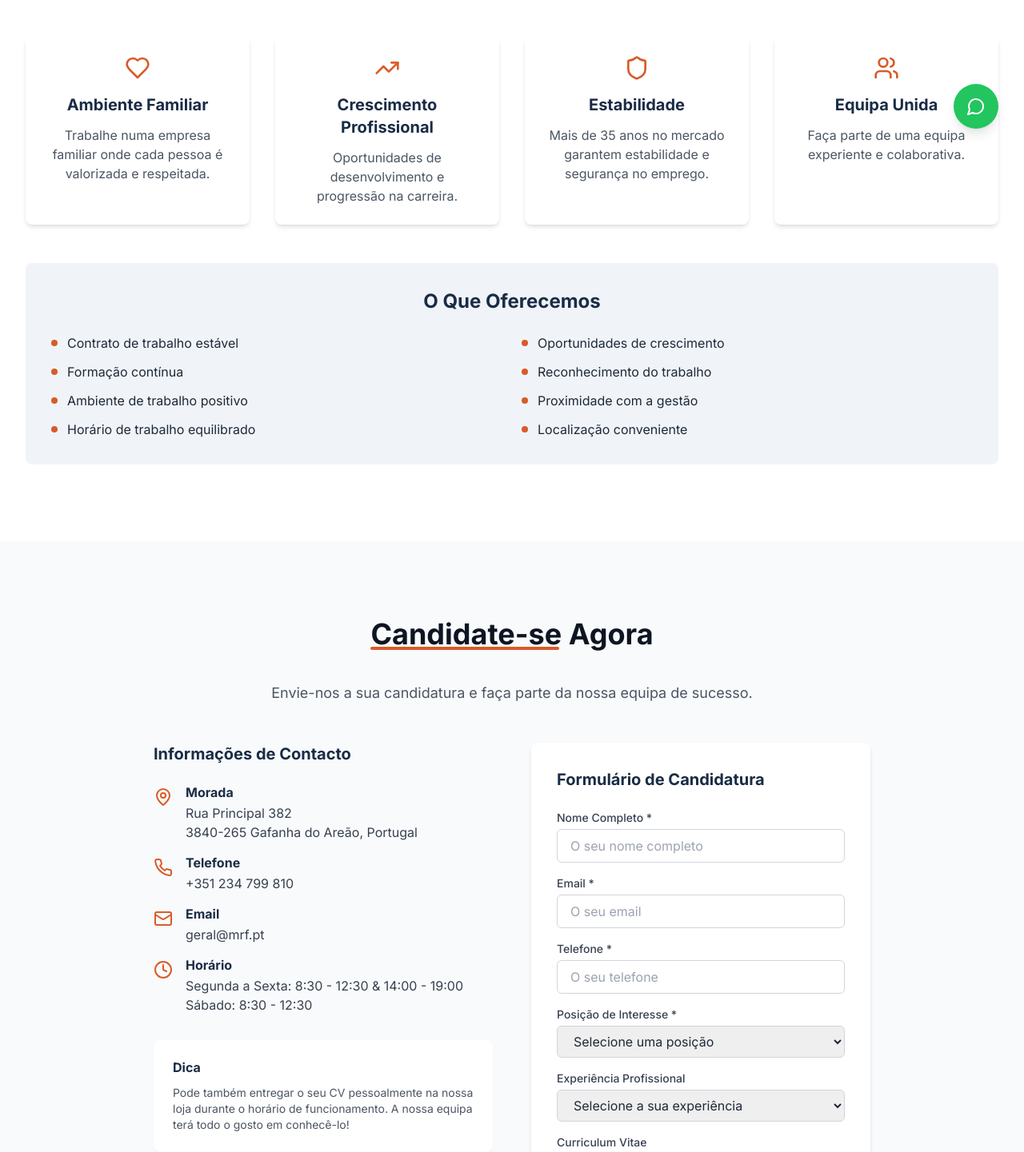
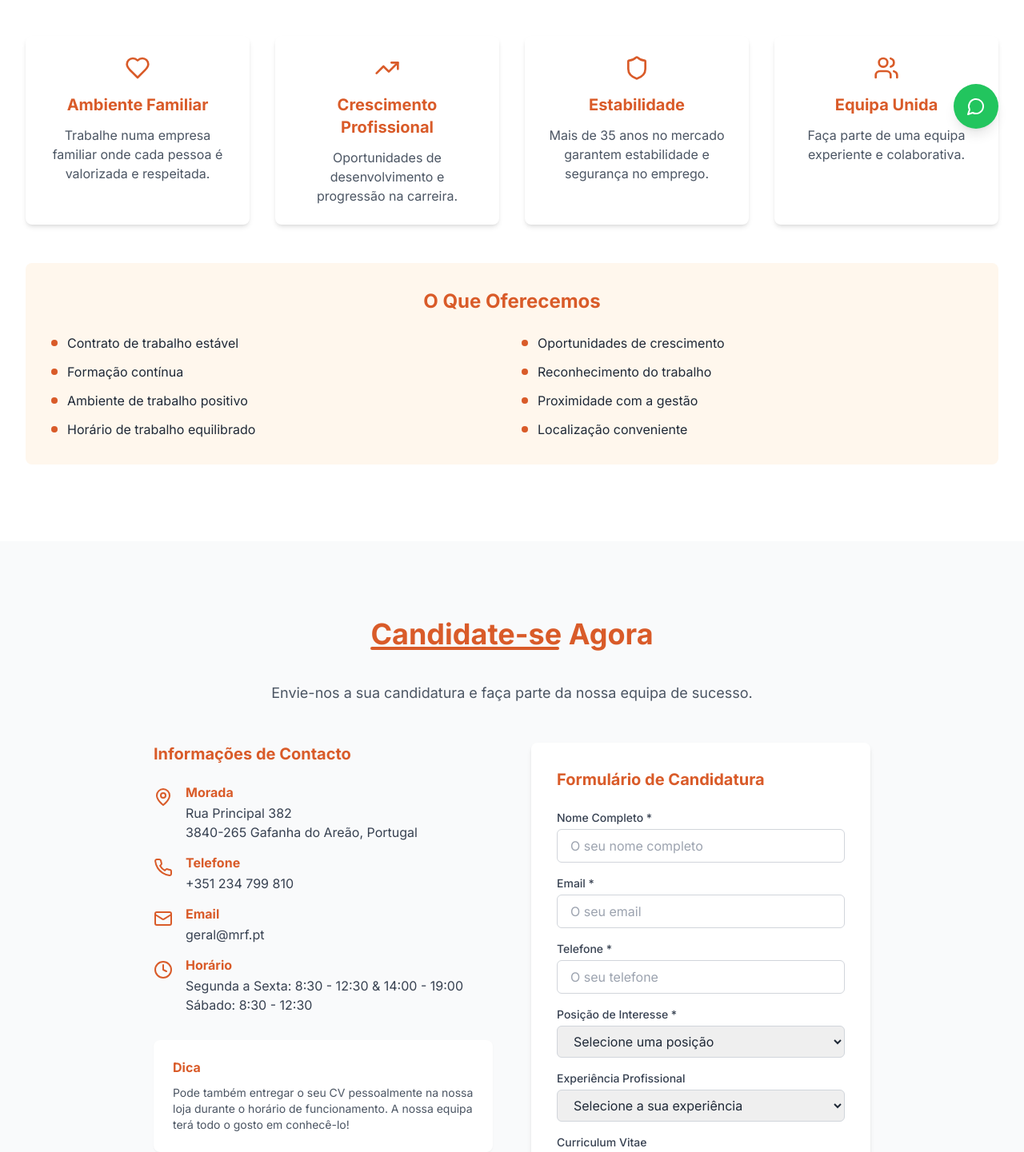
Before and after one commit to JoaoPereirinha/sitemrf, a React (Vite) app: page /carreiras in a window 1280 px wide. Shown: the part 607-2048 px from the top of the page at 80% size. Built offline with nearby package versions, Linux system fonts and the light colour scheme.

Commit message:
Change navy blue to orange throughout the application

```diff
--- a/src/components/AboutUs.tsx
+++ b/src/components/AboutUs.tsx
@@ -23,25 +23,25 @@ const AboutUs: React.FC = () => {
           <div className="grid grid-cols-2 gap-6">
             <div className="card p-6 group hover:-translate-y-2 transition-transform duration-300">
               <Building2 className="w-12 h-12 text-[#D95B29] mb-4 group-hover:scale-110 transition-transform" />
-              <h3 className="text-xl font-semibold mb-2">As Nossas Instalações</h3>
+              <h3 className="text-xl font-semibold mb-2 text-[#D95B29]">As Nossas Instalações</h3>
               <p className="text-gray-600">400m² de exposição, 900m² de drogaria e 6000m² de armazém para melhor servir os nossos clientes.</p>
             </div>
 
             <div className="card p-6 group hover:-translate-y-2 transition-transform duration-300">
               <Users className="w-12 h-12 text-[#D95B29] mb-4 group-hover:scale-110 transition-transform" />
-              <h3 className="text-xl font-semibold mb-2">Equipa Qualificada</h3>
+              <h3 className="text-xl font-semibold mb-2 text-[#D95B29]">Equipa Qualificada</h3>
               <p className="text-gray-600">Profissionais com experiência no sector da construção.</p>
             </div>
 
             <div className="card p-6 group hover:-translate-y-2 transition-transform duration-300">
               <Award className="w-12 h-12 text-[#D95B29] mb-4 group-hover:scale-110 transition-transform" />
-              <h3 className="text-xl font-semibold mb-2">Qualidade Garantida</h3>
+              <h3 className="text-xl font-semibold mb-2 text-[#D95B29]">Qualidade Garantida</h3>
               <p className="text-gray-600">Trabalhamos apenas com as melhores marcas e produtos certificados.</p>
             </div>
 
             <div className="card p-6 group hover:-translate-y-2 transition-transform duration-300">
               <Clock className="w-12 h-12 text-[#D95B29] mb-4 group-hover:scale-110 transition-transform" />
-              <h3 className="text-xl font-semibold mb-2">35+ Anos de Experiência</h3>
+              <h3 className="text-xl font-semibold mb-2 text-[#D95B29]">35+ Anos de Experiência</h3>
               <p className="text-gray-600">Mais de três décadas dedicadas ao sector da construção.</p>
             </div>
           </div>
--- a/src/components/Brands.tsx
+++ b/src/components/Brands.tsx
@@ -96,7 +96,7 @@ const Brands: React.FC = () => {
                     </div>
                   </div>
                   <div className="p-4">
-                    <h3 className="text-xl font-semibold mb-2 text-navy-800">{brand.name}</h3>
+                    <h3 className="text-xl font-semibold mb-2 text-[#D95B29]">{brand.name}</h3>
                     <p className="text-gray-600">{brand.description}</p>
                   </div>
                 </a>
--- a/src/components/Products.tsx
+++ b/src/components/Products.tsx
@@ -171,7 +171,7 @@ const Products: React.FC = () => {
               >
                 <div className="flex items-center gap-3 mb-4">
                   {category.icon}
-                  <h3 className="text-lg font-semibold text-navy-800 group-hover:text-[#D95B29] transition-colors duration-300">
+                  <h3 className="text-lg font-semibold text-[#D95B29] group-hover:text-orange-600 transition-colors duration-300">
                     {category.title}
                   </h3>
                 </div>
--- a/src/index.css
+++ b/src/index.css
@@ -12,7 +12,7 @@
   }
 
   h1, h2, h3, h4, h5, h6 {
-    @apply font-semibold text-navy-900 leading-tight;
+    @apply font-semibold text-[#D95B29] leading-tight;
   }
 }
 
@@ -22,7 +22,7 @@
   }
 
   .nav-link {
-    @apply px-3 py-2 text-navy-700 hover:text-[#D95B29] transition-colors duration-300;
+    @apply px-3 py-2 text-[#D95B29] hover:text-orange-600 transition-colors duration-300;
   }
 
   .nav-link-active {
@@ -30,7 +30,7 @@
   }
 
   .section-title {
-    @apply text-3xl md:text-4xl font-bold mb-6 text-navy-900 relative inline-block;
+    @apply text-3xl md:text-4xl font-bold mb-6 text-[#D95B29] relative inline-block;
   }
 
   .section-title::after {
@@ -47,7 +47,7 @@
   }
 
   .btn-secondary {
-    @apply bg-navy-600 hover:bg-navy-700 text-white font-medium py-2 px-6 rounded-md transition-colors duration-300;
+    @apply bg-[#D95B29] hover:bg-orange-600 text-white font-medium py-2 px-6 rounded-md transition-colors duration-300;
   }
 
   .card {
--- a/src/pages/Careers.tsx
+++ b/src/pages/Careers.tsx
@@ -120,7 +120,7 @@ const Careers: React.FC = () => {
       <Navbar />
       <main className="pt-24">
         {/* Hero Section */}
-        <section className="section-padding bg-navy-900 text-white">
+        <section className="section-padding bg-[#D95B29] text-white">
           <div className="container-custom">
             <div className="max-w-4xl mx-auto text-center">
               <h1 className="text-4xl md:text-5xl font-bold mb-6">
@@ -159,14 +159,14 @@ const Careers: React.FC = () => {
                   <div className="flex justify-center mb-4 group-hover:scale-110 transition-transform">
                     {benefit.icon}
                   </div>
-                  <h3 className="text-xl font-semibold mb-3 text-navy-800">{benefit.title}</h3>
+                  <h3 className="text-xl font-semibold mb-3 text-[#D95B29]">{benefit.title}</h3>
                   <p className="text-gray-600">{benefit.description}</p>
                 </div>
               ))}
             </div>
 
-            <div className="bg-navy-50 rounded-lg p-8">
-              <h3 className="text-2xl font-semibold mb-6 text-navy-800 text-center">O Que Oferecemos</h3>
+            <div className="bg-orange-50 rounded-lg p-8">
+              <h3 className="text-2xl font-semibold mb-6 text-[#D95B29] text-center">O Que Oferecemos</h3>
               <div className="grid md:grid-cols-2 gap-6">
                 <ul className="space-y-3">
                   <li className="flex items-center gap-3">
@@ -224,12 +224,12 @@ const Careers: React.FC = () => {
                 {/* Contact Info */}
                 <div className="space-y-8">
                   <div>
-                    <h3 className="text-xl font-semibold mb-6 text-navy-800">Informações de Contacto</h3>
+                    <h3 className="text-xl font-semibold mb-6 text-[#D95B29]">Informações de Contacto</h3>
                     <div className="space-y-4">
                       <div className="flex items-start">
                         <MapPin className="w-6 h-6 text-[#D95B29] mr-4 mt-1 flex-shrink-0" />
                         <div>
-                          <h4 className="font-semibold text-navy-800 mb-1">Morada</h4>
+                          <h4 className="font-semibold text-[#D95B29] mb-1">Morada</h4>
                           <p className="text-gray-700">Rua Principal 382<br />3840-265 Gafanha do Areão, Portugal</p>
                         </div>
                       </div>
@@ -237,7 +237,7 @@ const Careers: React.FC = () => {
                       <div className="flex items-start">
                         <Phone className="w-6 h-6 text-[#D95B29] mr-4 mt-1 flex-shrink-0" />
                         <div>
-                          <h4 className="font-semibold text-navy-800 mb-1">Telefone</h4>
+                          <h4 className="font-semibold text-[#D95B29] mb-1">Telefone</h4>
                           <p className="text-gray-700">+351 234 799 810</p>
                         </div>
                       </div>
@@ -245,7 +245,7 @@ const Careers: React.FC = () => {
                       <div className="flex items-start">
                         <Mail className="w-6 h-6 text-[#D95B29] mr-4 mt-1 flex-shrink-0" />
                         <div>
-                          <h4 className="font-semibold text-navy-800 mb-1">Email</h4>
+                          <h4 className="font-semibold text-[#D95B29] mb-1">Email</h4>
                           <p className="text-gray-700">geral@mrf.pt</p>
                         </div>
                       </div>
@@ -253,7 +253,7 @@ const Careers: React.FC = () => {
                       <div className="flex items-start">
                         <Clock className="w-6 h-6 text-[#D95B29] mr-4 mt-1 flex-shrink-0" />
                         <div>
-                          <h4 className="font-semibold text-navy-800 mb-1">Horário</h4>
+                          <h4 className="font-semibold text-[#D95B29] mb-1">Horário</h4>
                           <p className="text-gray-700">
                             Segunda a Sexta: 8:30 - 12:30 & 14:00 - 19:00<br />
                             Sábado: 8:30 - 12:30
@@ -264,7 +264,7 @@ const Careers: React.FC = () => {
                   </div>
 
                   <div className="bg-white p-6 rounded-lg shadow-sm">
-                    <h4 className="font-semibold text-navy-800 mb-3">Dica</h4>
+                    <h4 className="font-semibold text-[#D95B29] mb-3">Dica</h4>
                     <p className="text-gray-600 text-sm">
                       Pode também entregar o seu CV pessoalmente na nossa loja durante o horário de funcionamento.
                       A nossa equipa terá todo o gosto em conhecê-lo!
@@ -275,7 +275,7 @@ const Careers: React.FC = () => {
                 {/* Application Form */}
                 <div>
                   <form onSubmit={handleSubmit} className="bg-white p-8 rounded-lg shadow-md">
-                    <h3 className="text-xl font-semibold mb-6 text-navy-800">Formulário de Candidatura</h3>
+                    <h3 className="text-xl font-semibold mb-6 text-[#D95B29]">Formulário de Candidatura</h3>
 
                     <div className="space-y-4">
                       <div>
```
Also changed, not shown: src/components/Contact.tsx (+8 -8 lines), src/pages/Catalog.tsx (+4 -4 lines), src/pages/PrivacyPolicy.tsx (+8 -7 lines).
